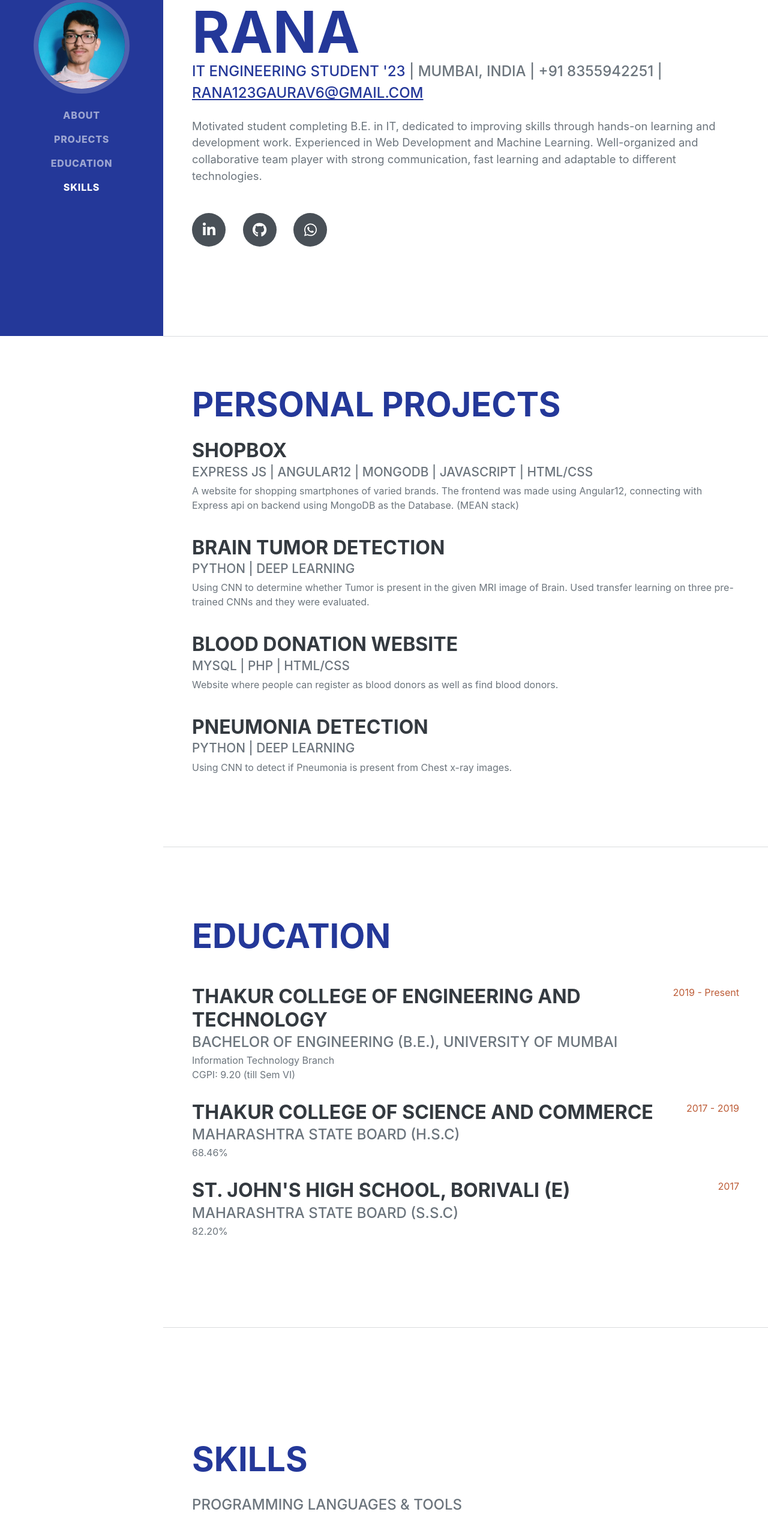
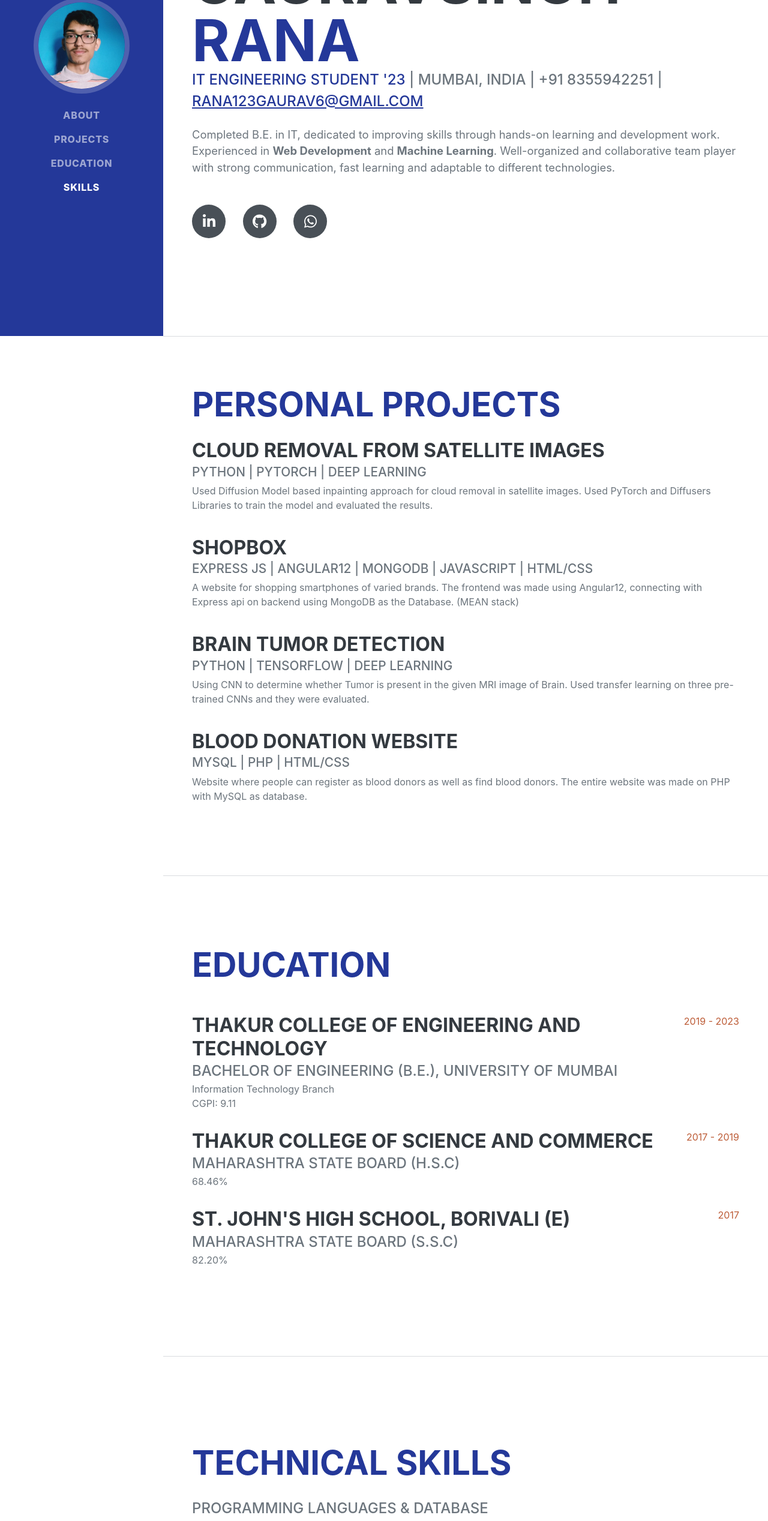
Before and after one commit to Gau-Rav08/gau-rav08.github.io, a plain HTML site: page index.html in a window 1280 px wide. Shown: the part 240-2775 px from the top of the page at 60% size. Drawn offline with nearby package versions, Linux system fonts and the light colour scheme; a web font is replaced by a local one.

Commit message:
updated skills and education

```diff
--- a/index.html
+++ b/index.html
@@ -101,9 +101,9 @@
 						>
 					</div>
 					<p class="lead mb-5">
-						Motivated student completing B.E. in IT, dedicated to improving
+						Completed B.E. in IT, dedicated to improving
 						skills through hands-on learning and development work. Experienced
-						in Web Development and Machine Learning. Well-organized and
+						in <b>Web Development</b> and <b>Machine Learning</b>. Well-organized and
 						collaborative team player with strong communication, fast learning
 						and adaptable to different technologies.
 					</p>
@@ -172,6 +172,20 @@
 						class="d-flex flex-column flex-md-row justify-content-between mb-4"
 					>
 						<div class="flex-grow-1">
+							<h3 class="mb-0">Cloud Removal from Satellite Images</h3>
+							<div class="subheading mb-1" style="font-size: 1.3rem">
+								Python | PyTorch | Deep Learning
+							</div>
+							<p>
+								Used Diffusion Model based inpainting approach for cloud removal in satellite images.
+								Used PyTorch and Diffusers Libraries to train the model and evaluated the results.
+							</p>
+						</div>
+					</div>
+					<div
+						class="d-flex flex-column flex-md-row justify-content-between mb-4"
+					>
+						<div class="flex-grow-1">
 							<h3 class="mb-0">Shopbox</h3>
 							<div class="subheading mb-1" style="font-size: 1.3rem">
 								Express JS | Angular12 | MongoDB | JavaScript | HTML/CSS
@@ -189,7 +203,7 @@
 						<div class="flex-grow-1">
 							<h3 class="mb-0">Brain Tumor Detection</h3>
 							<div class="subheading mb-1" style="font-size: 1.3rem">
-								Python | Deep Learning
+								Python | TensorFlow | Deep Learning
 							</div>
 							<p>
 								Using CNN to determine whether Tumor is present in the given MRI
@@ -208,24 +222,11 @@
 							</div>
 							<p>
 								Website where people can register as blood donors as well as
-								find blood donors.
+								find blood donors. The entire website was made on PHP with MySQL as database.
 							</p>
 						</div>
 					</div>
-					<div
-						class="d-flex flex-column flex-md-row justify-content-between mb-4"
-					>
-						<div class="flex-grow-1">
-							<h3 class="mb-0">Pneumonia Detection</h3>
-							<div class="subheading mb-1" style="font-size: 1.3rem">
-								Python | Deep Learning
-							</div>
-							<p>
-								Using CNN to detect if Pneumonia is present from Chest x-ray
-								images.
-							</p>
-						</div>
-					</div>
+
 				</div>
 			</section>
 			<hr class="m-0" />
@@ -242,10 +243,10 @@
 								Bachelor of Engineering (B.E.), University of Mumbai
 							</div>
 							<div>Information Technology Branch</div>
-							<p>CGPI: 9.20 (till Sem VI)</p>
+							<p>CGPI: 9.11</p>
 						</div>
 						<div class="flex-shrink-0">
-							<span class="text-primary">2019 - Present</span>
+							<span class="text-primary">2019 - 2023</span>
 						</div>
 					</div>
 					<div
@@ -278,8 +279,8 @@
 			<!-- Skills-->
 			<section class="resume-section" id="skills">
 				<div class="resume-section-content">
-					<h2 class="mb-4 main-clr">Skills</h2>
-					<div class="subheading mb-0">Programming Languages & Tools</div>
+					<h2 class="mb-4 main-clr">TECHNICAL Skills</h2>
+					<div class="subheading mb-0">Programming Languages & Database</div>
 					<ul class="list-inline dev-icons">
 						<li class="list-inline-item"><i class="fab fa-python" title="Python"></i></li>
 						<li class="list-inline-item"><i class="fab fa-html5" title="HTML"></i></li>
@@ -287,9 +288,7 @@
 						<li class="list-inline-item"><i class="fab fa-js-square" title="JavaScript"></i></li>
 						<li class="list-inline-item"><i class="icon-mongodb" title="MongoDB"></i></li>
 						<li class="list-inline-item"><i class="icon-mysql" title="MySQL"></i></li>
-						<li class="list-inline-item"><i class="fab fa-node-js" title="Express.js/Node.js"></i></li>
-						<li class="list-inline-item"><i class="fab fa-git" title="Git"></i></li>
-						<li class="list-inline-item"><i class="fab fa-github" title="Github"></i></li>
+						<li class="list-inline-item" title="C++"><i class="fab fa-cuttlefish" ></i><b>++</b></li>
 					</ul>
 					<div class="subheading mt-4 mb-0">Frameworks/Libraries</div>
 					<ul class="fa-ul mb-0">
@@ -303,23 +302,30 @@
 						</li>
 						<li>
 							<span class="fa-li"><i class="fas fa-arrow-right"></i></span>
-							Pandas
-						</li>
-						<li>
-							<span class="fa-li"><i class="fas fa-arrow-right"></i></span>
-							Numpy
-						</li>
-						<li>
-							<span class="fa-li"><i class="fas fa-arrow-right"></i></span>
 							Tensorflow
 						</li>
 						<li>
 							<span class="fa-li"><i class="fas fa-arrow-right"></i></span>
 							Pytorch
 						</li>
+					</ul>
+					<div class="subheading mt-4 mb-0">Tools</div>
+					<ul class="fa-ul mb-0">
 						<li>
 							<span class="fa-li"><i class="fas fa-arrow-right"></i></span>
-							Angular 12
+							Git & GitHub
+						</li>
+						<li>
+							<span class="fa-li"><i class="fas fa-arrow-right"></i></span>
+							LaTeX
+						</li>
+						<li>
+							<span class="fa-li"><i class="fas fa-arrow-right"></i></span>
+							MS Office
+						</li>
+						<li>
+							<span class="fa-li"><i class="fas fa-arrow-right"></i></span>
+							Docker
 						</li>
 					</ul>
 				</div>
```
